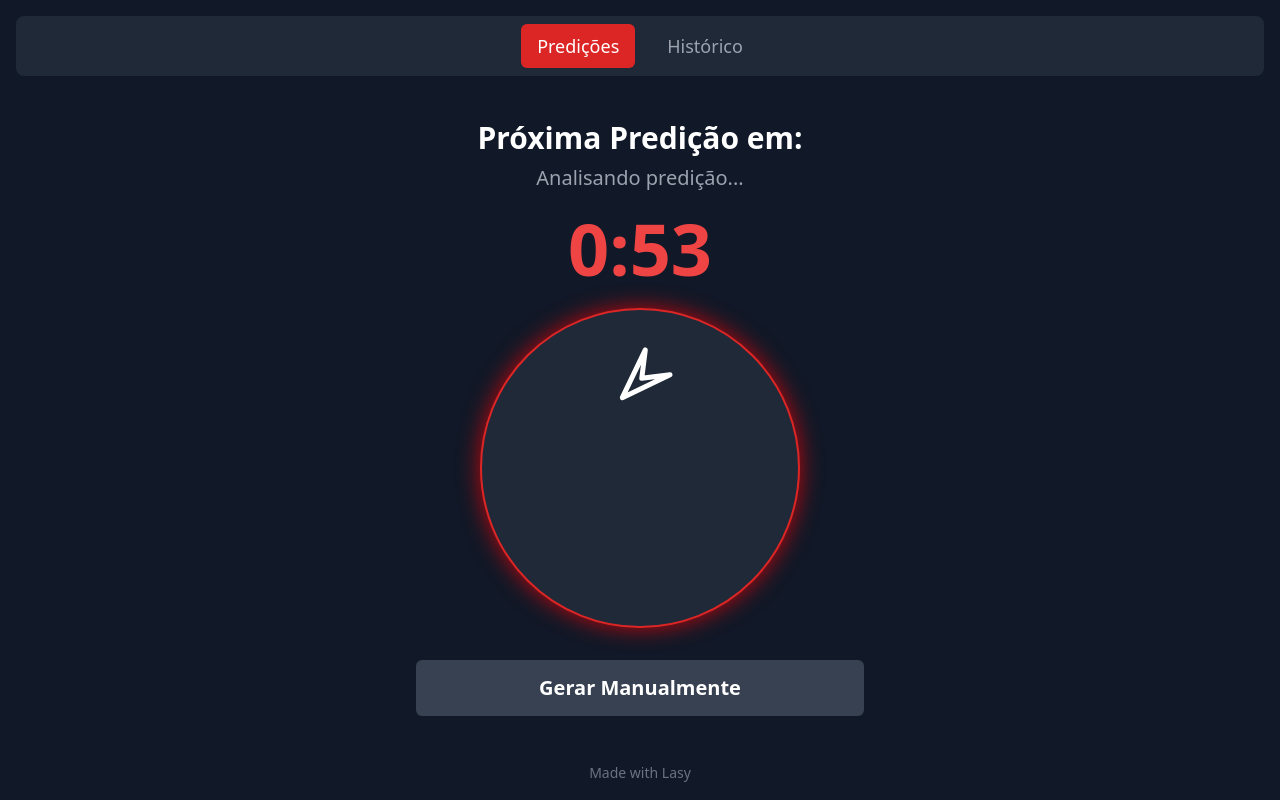
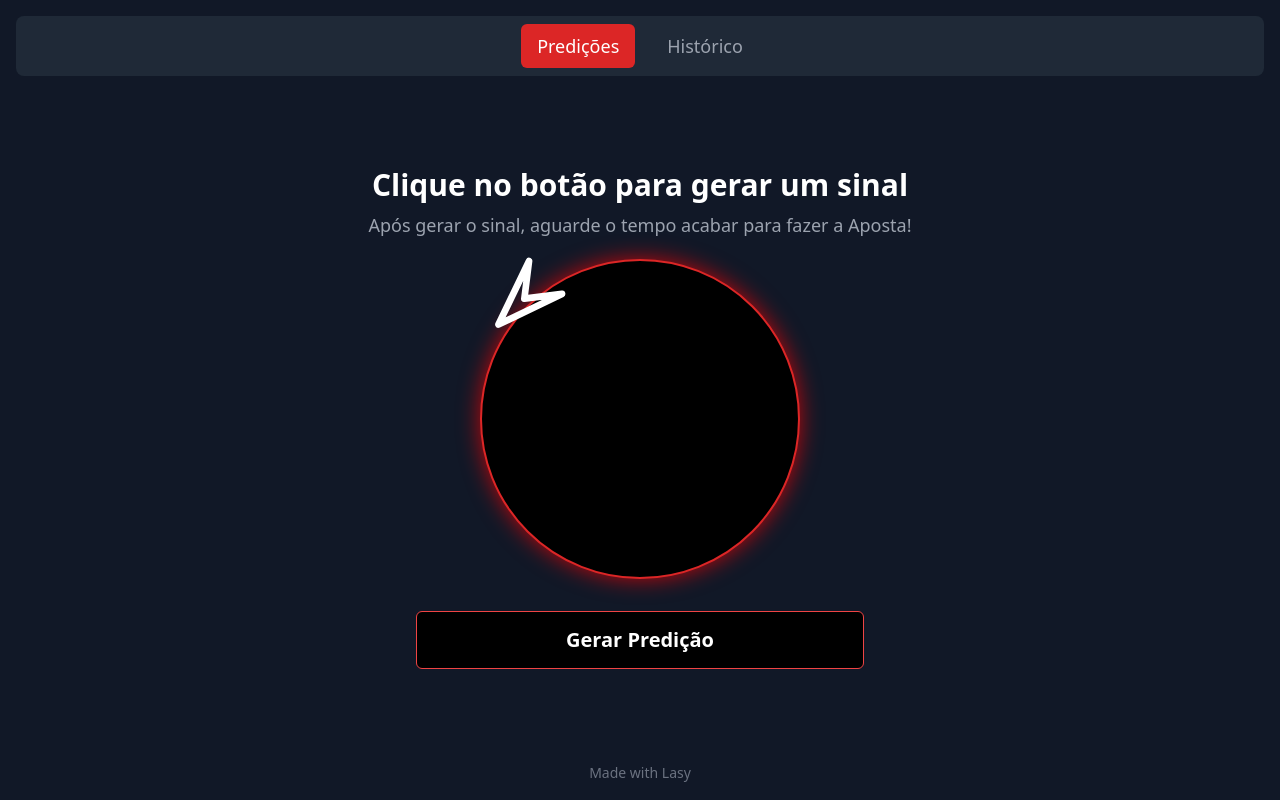
Before and after one commit to gabrieljesus17/rapid-flux-code, a React (Vite) app: page /predictions in a window 1280 px wide. Built offline with nearby package versions, Linux system fonts and the light colour scheme.

Commit message:
[lasy] Implementação do fluxo interativo - escreveu 1 arquivo(s)

```diff
--- a/src/components/PredictionCircle.tsx
+++ b/src/components/PredictionCircle.tsx
@@ -3,20 +3,29 @@ import { cn } from "@/lib/utils";
 import { Button } from "./ui/button";
 
 // Componente para o ícone do avião estilizado
-const AviatorIcon = () => (
+const AviatorIcon = ({ isActive }: { isActive: boolean }) => (
+  <div
+    className={cn(
+      "absolute flex items-center justify-center transition-all duration-500 ease-in-out",
+      isActive
+        ? "top-8 h-12 w-12" // Posição superior e tamanho menor
+        : "inset-0 h-20 w-20" // Centralizado e tamanho maior
+    )}
+  >
     <svg
-    width="60"
-    height="60"
+      width="100%"
+      height="100%"
       viewBox="0 0 24 24"
       fill="none"
       stroke="currentColor"
       strokeWidth="2"
       strokeLinecap="round"
       strokeLinejoin="round"
-    className="text-white transform -rotate-45" // Inclinação para cima
+      className="text-white transform -rotate-45"
     >
       <path d="M2 12l20-7-9 7 9 7-20-7z" />
     </svg>
+  </div>
 );
 
 const getRandom = (min: number, max: number) => Math.random() * (max - min) + min;
@@ -27,11 +36,12 @@ interface HistoryEntry {
   time: string;
 }
 
+type AppState = "IDLE" | "PREDICTION_READY";
+
 export default function PredictionCircle() {
-  const [predictionActive, setPredictionActive] = useState(false);
+  const [appState, setAppState] = useState<AppState>("IDLE");
   const [timer, setTimer] = useState(0);
   const [cashoutText, setCashoutText] = useState("");
-  const [analysisTimer, setAnalysisTimer] = useState(Math.floor(getRandom(14, 120)));
   const [isExpiring, setIsExpiring] = useState(false);
   const [isGenerationFrozen, setIsGenerationFrozen] = useState(false);
 
@@ -46,11 +56,9 @@ export default function PredictionCircle() {
     localStorage.setItem("aviator_history", JSON.stringify(updatedHistory));
   }, []);
 
-  const triggerPrediction = useCallback(() => {
-    if (isGenerationFrozen) return;
-
-    setPredictionActive(true);
-    const entryTime = Math.floor(getRandom(25, 50)); // Ajustado para 25-50s
+  const triggerPrediction = () => {
+    setAppState("PREDICTION_READY");
+    const entryTime = Math.floor(getRandom(25, 50));
     setTimer(entryTime);
 
     const minCashout = getRandom(1.5, 8.0);
@@ -61,79 +69,66 @@ export default function PredictionCircle() {
     setCashoutText(cashoutString);
     saveToHistory(predictionText, cashoutString);
 
-    // Congela a geração manual por 25 segundos
     setIsGenerationFrozen(true);
     setTimeout(() => {
       setIsGenerationFrozen(false);
     }, 25000);
+  };
 
-  }, [saveToHistory, isGenerationFrozen]);
+  const handleGenerateClick = () => {
+    if (isGenerationFrozen) return;
+    triggerPrediction();
+  };
 
   useEffect(() => {
+    if (appState === "IDLE") return;
+
     const interval = setInterval(() => {
-      if (predictionActive) {
       setTimer(prev => {
         if (prev <= 6 && prev > 1) setIsExpiring(true);
         if (prev <= 1) {
-            setPredictionActive(false);
+          setAppState("IDLE");
           setIsExpiring(false);
-            setAnalysisTimer(Math.floor(getRandom(14, 120)));
           return 0;
         }
         return prev - 1;
       });
-      } else {
-        setAnalysisTimer(prev => {
-          if (prev <= 1) {
-            triggerPrediction();
-            return 0;
-          }
-          return prev - 1;
-        });
-      }
     }, 1000);
     return () => clearInterval(interval);
-  }, [predictionActive, triggerPrediction]);
+  }, [appState]);
 
-  const renderTimer = () => {
-    if (predictionActive) {
-      return `${timer}s`;
-    }
-    const minutes = Math.floor(analysisTimer / 60);
-    const seconds = analysisTimer % 60;
-    return `${minutes}:${seconds < 10 ? '0' : ''}${seconds}`;
-  };
+  const isActive = appState === "PREDICTION_READY";
 
   return (
     <div className="flex flex-col items-center justify-center w-full gap-2">
-      {predictionActive ? (
+      {isActive ? (
         <>
           <h2 className="text-3xl font-bold">Predição Detectada 🔥</h2>
           <p className="text-xl text-gray-400 h-6">Entrada disponível em:</p>
         </>
       ) : (
         <>
-          <h2 className="text-3xl font-bold">Próxima Predição em:</h2>
-          <p className="text-xl text-gray-400 h-6">Analisando predição...</p>
+          <h2 className="text-3xl font-bold">Clique no botão para gerar um sinal</h2>
+          <p className="text-lg text-gray-400 h-6">Após gerar o sinal, aguarde o tempo acabar para fazer a Aposta!</p>
         </>
       )}
 
-      <div className="text-7xl font-bold text-red-500 my-4">{renderTimer()}</div>
+      {isActive && (
+        <div className="text-7xl font-bold text-red-500 my-4">{timer}s</div>
+      )}
 
       <div
         className={cn(
-          "relative w-80 h-80 rounded-full flex flex-col items-center justify-center text-center p-4 transition-all duration-300",
-          predictionActive
-            ? "bg-red-600 animate-flame"
-            : "bg-gray-800 border-2 border-red-600 animate-glow"
+          "relative w-80 h-80 rounded-full flex flex-col items-center justify-center text-center p-4 transition-all duration-300 mt-4",
+          isActive
+            ? "bg-black animate-flame border-2 border-transparent"
+            : "bg-black border-2 border-red-600 animate-glow"
         )}
       >
-        <div className="absolute top-10">
-          <AviatorIcon />
-        </div>
+        <AviatorIcon isActive={isActive} />
 
-        {predictionActive && (
-          <div className="flex flex-col gap-4 mt-20 text-center">
+        {isActive && (
+          <div className="flex flex-col gap-4 mt-24 text-center">
             <p className="text-2xl font-semibold text-white">💰 Cashout cedo sugerido</p>
             <p className="text-lg font-bold text-yellow-300">{cashoutText}</p>
           </div>
@@ -147,11 +142,16 @@ export default function PredictionCircle() {
       )}
 
       <Button
-        onClick={triggerPrediction}
+        onClick={handleGenerateClick}
         disabled={isGenerationFrozen}
-        className="w-full max-w-md bg-gray-700 hover:bg-gray-600 text-white font-bold text-xl p-7 mt-6 disabled:bg-gray-800 disabled:cursor-not-allowed"
+        className={cn(
+          "w-full max-w-md font-bold text-xl p-7 mt-6 transition-colors",
+          isGenerationFrozen
+            ? "bg-gray-800 cursor-not-allowed text-gray-500"
+            : "bg-black border border-red-500 text-white hover:bg-red-900/50"
+        )}
       >
-        {isGenerationFrozen ? `Aguarde...` : "Gerar Manualmente"}
+        {isGenerationFrozen ? `Aguarde...` : "Gerar Predição"}
       </Button>
     </div>
   );
```
Lines whose indentation alone changed are shown as unchanged.
